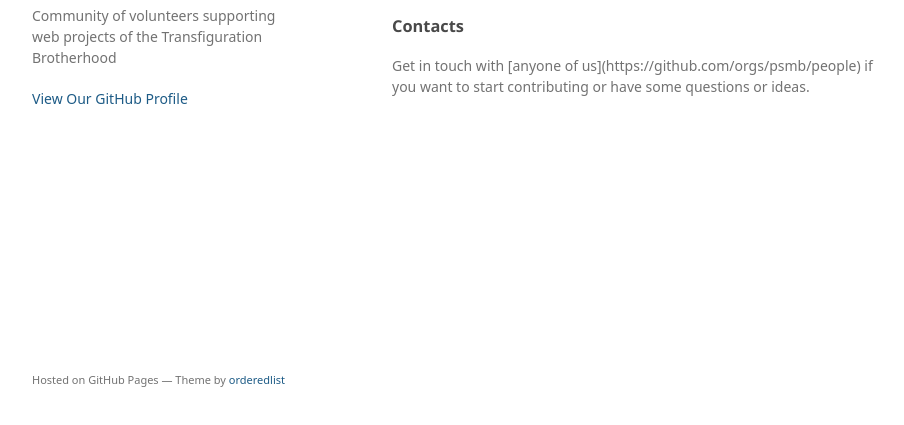
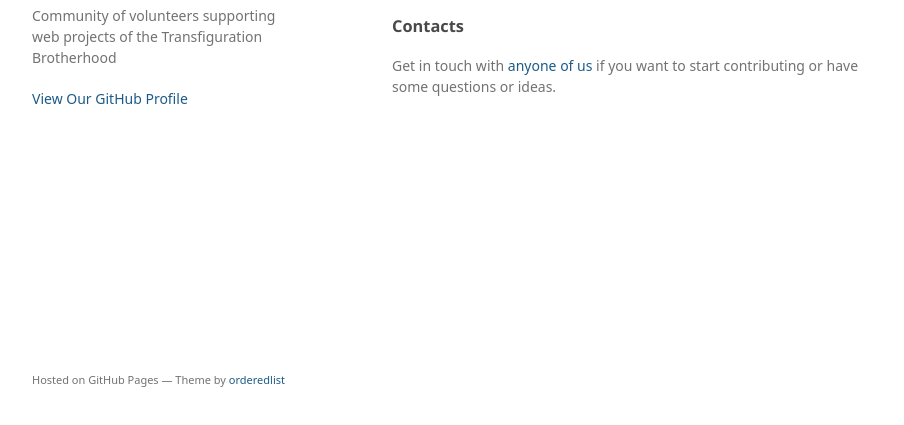
Before and after one commit to psmb/psmb, a plain HTML site: page index.html in a window 1280 px wide. Shown: the part 341-766 px from the top of the page, without its empty margins (178-1082 px from the left). Drawn offline with Linux system fonts and the light colour scheme; a web font is replaced by a local one.

Commit message:
Update index.html

```diff
--- a/index.html
+++ b/index.html
@@ -43,7 +43,7 @@
 
 <h3><a id="contacts" class="anchor" href="#contacts" aria-hidden="true"><span class="octicon octicon-link"></span></a>Contacts</h3>
 
-<p>Get in touch with [anyone of us](https://github.com/orgs/psmb/people) if you want to start contributing or have some questions or ideas.</p>
+<p>Get in touch with <a href="https://github.com/orgs/psmb/people">anyone of us</a> if you want to start contributing or have some questions or ideas.</p>
 
       </section>
       <footer>
```
